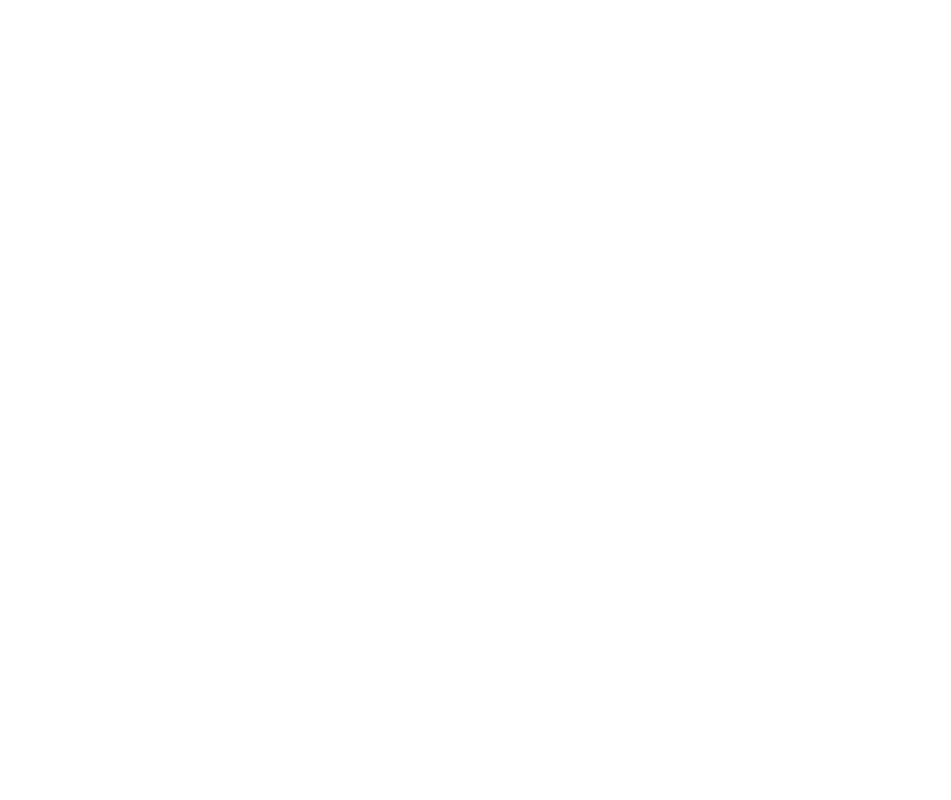
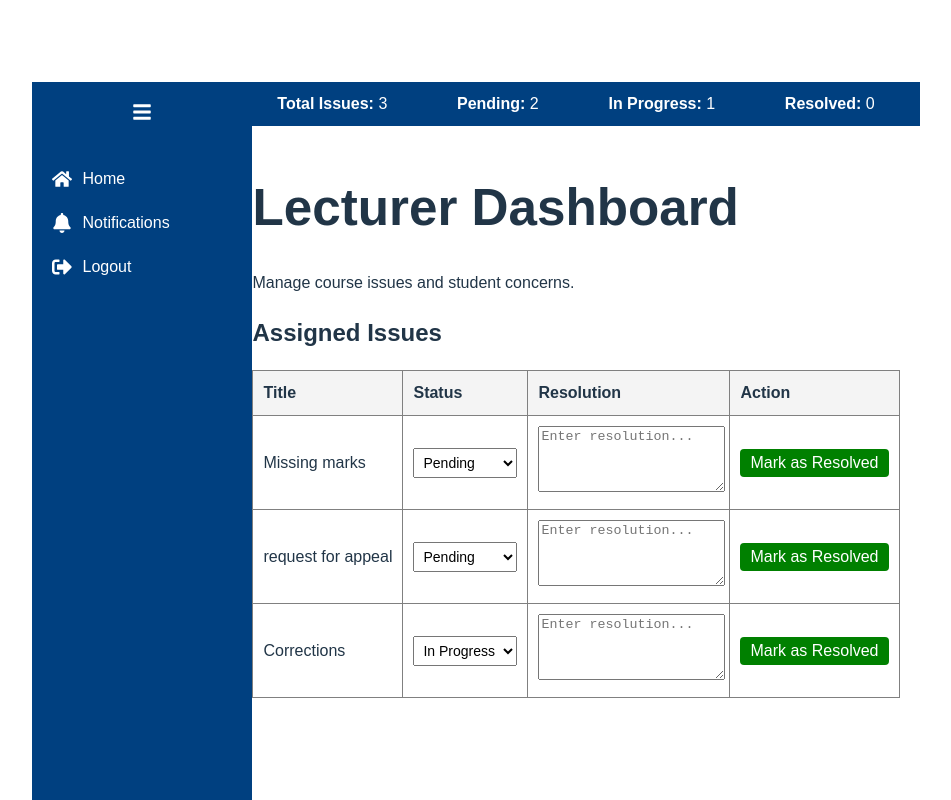
Before and after one commit to SekibaalaMark/academic_issue_tracking, a React (Vite) app in the folder Frontend/: page /lecturer in a window 1280 px wide. Before the commit this address had no page. Shown: the whole page, without its empty margins (164-1115 px from the left). Built offline with nearby package versions, Linux system fonts and the light colour scheme.

Commit message:
have modified the lecturer dashboard

```diff
--- a/Frontend/src/App.jsx
+++ b/Frontend/src/App.jsx
@@ -2,7 +2,7 @@ import React from 'react';
 import { BrowserRouter as Router, Routes, Route } from 'react-router-dom';
 import Login from './pages/Login';
 import Students from './pages/Students';
-import Lecturers from './pages/Lecturers';
+import Lecturer from './pages/Lecturer';
 import AcademicRegistrar from './pages/AcademicRegistrar';
 import Dashboard from './pages/Dashboard';
 import IssueSubmissionForm from './pages/IssueSubmissionForm';
@@ -20,7 +20,7 @@ function App() {
       <Routes>
         <Route path="/" element={<Login />} />
         <Route path="/students" element={<Students />} />
-        <Route path="/lecturers" element={<Lecturers />} />
+        <Route path="/lecturer" element={<Lecturer />} />
         <Route path="/academicregistrar" element={<AcademicRegistrar />} />
         <Route path="/dashboard" element={<Dashboard />} />
         <Route path="/issuesubmissionform" element={<IssueSubmissionForm />} />
--- a/Frontend/src/App1.jsx
+++ b/Frontend/src/App1.jsx
@@ -13,7 +13,7 @@ import Lecturer from "./pages/Lecturer.jsx";
 import ForgotPassword from "./features/authentication/ForgotPassword.jsx";
 
 import  Logout from "./components/Logout"; // Import  Logout from "./StudentComponents/Logout";
-
+import IssueDetails from "./pages/IssueDetails.jsx";
 import { Container } from "@mui/material";
 import Students from "./pages/Students.jsx";
 import "./App.css";
@@ -68,7 +68,8 @@ const AppContent = () => {
         <Route path="/CoverPage" element={<CoverPage />} />
         <Route path="/Students" element={<Students />} />
         <Route path="/AcademicRegistrar" element={<AcademicRegistrar />} />
-
+        <Route path="/IssueDetails" element={<IssueDetails />} />
+        <Route path="/lecturer" element={<Lecturer />} />
         {/* <Route path="/AcademicRegistrar" element={<AcademicRegistrar />} /> */}
 
         {/* Protected Routes */}
--- a/Frontend/src/pages/Lecturer.jsx
+++ b/Frontend/src/pages/Lecturer.jsx
@@ -3,9 +3,9 @@ import { FaHome, FaBell, FaSignOutAlt, FaBars } from 'react-icons/fa';
 
 const Lecturer = () => {
   const [issues, setIssues] = useState([
-    { id: 1, title: 'Issue with Course Material', status: 'Pending', resolution: '' },
-    { id: 2, title: 'Student Query on Assignment', status: 'Pending', resolution: '' },
-    { id: 3, title: 'Course Registration Issue', status: 'In Progress', resolution: '' },
+    { id: 1, title: 'Missing marks', status: 'Pending', resolution: '' },
+    { id: 2, title: 'request for appeal', status: 'Pending', resolution: '' },
+    { id: 3, title: 'Corrections', status: 'In Progress', resolution: '' },
   ]);
 
   const [sidebarOpen, setSidebarOpen] = useState(true);
--- a/Frontend/src/pages/Login.css
+++ b/Frontend/src/pages/Login.css
@@ -23,7 +23,7 @@ body {
 
 .login-container {
     width: 400px;
-    background: black;
+    background: rgb(189, 237, 198);
     border-radius: 5px;
     box-shadow: 0px 0px 10px rgba(0, 0, 0, 0.1);
     overflow: hidden;
```
